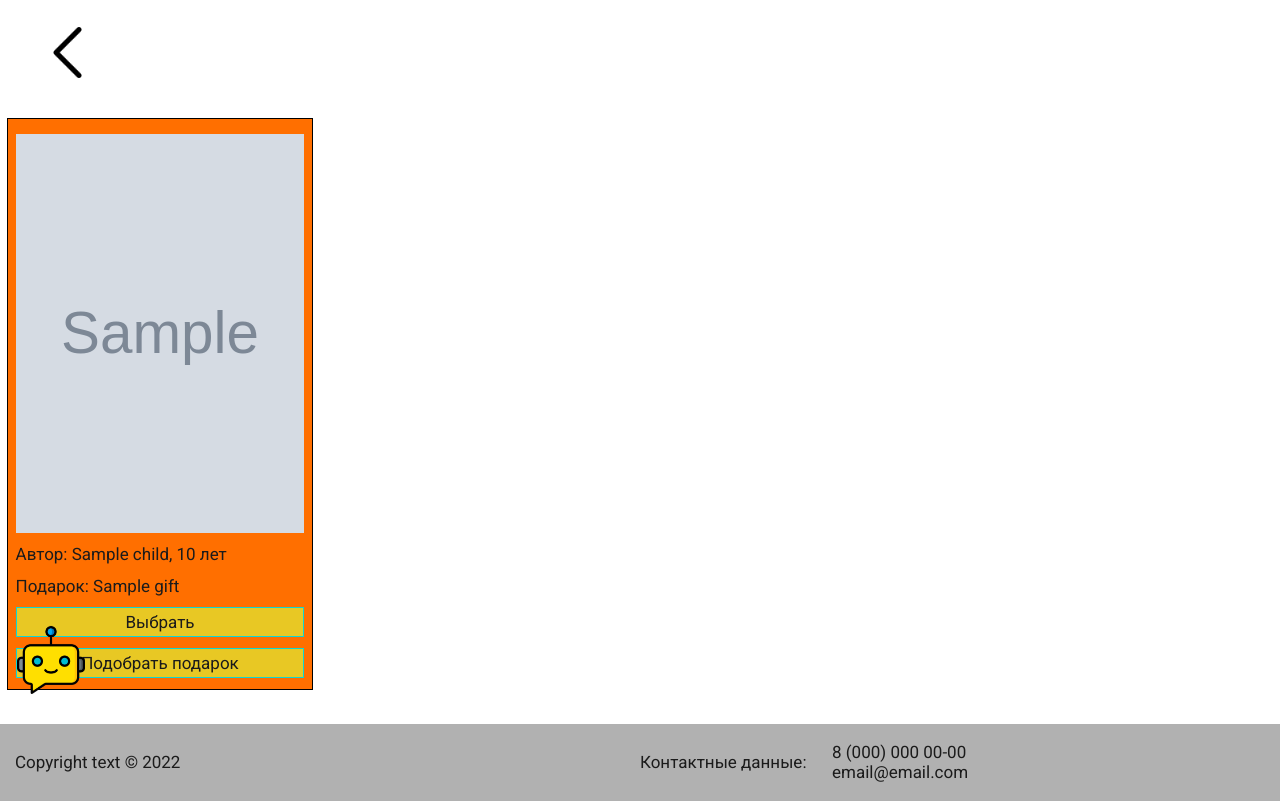
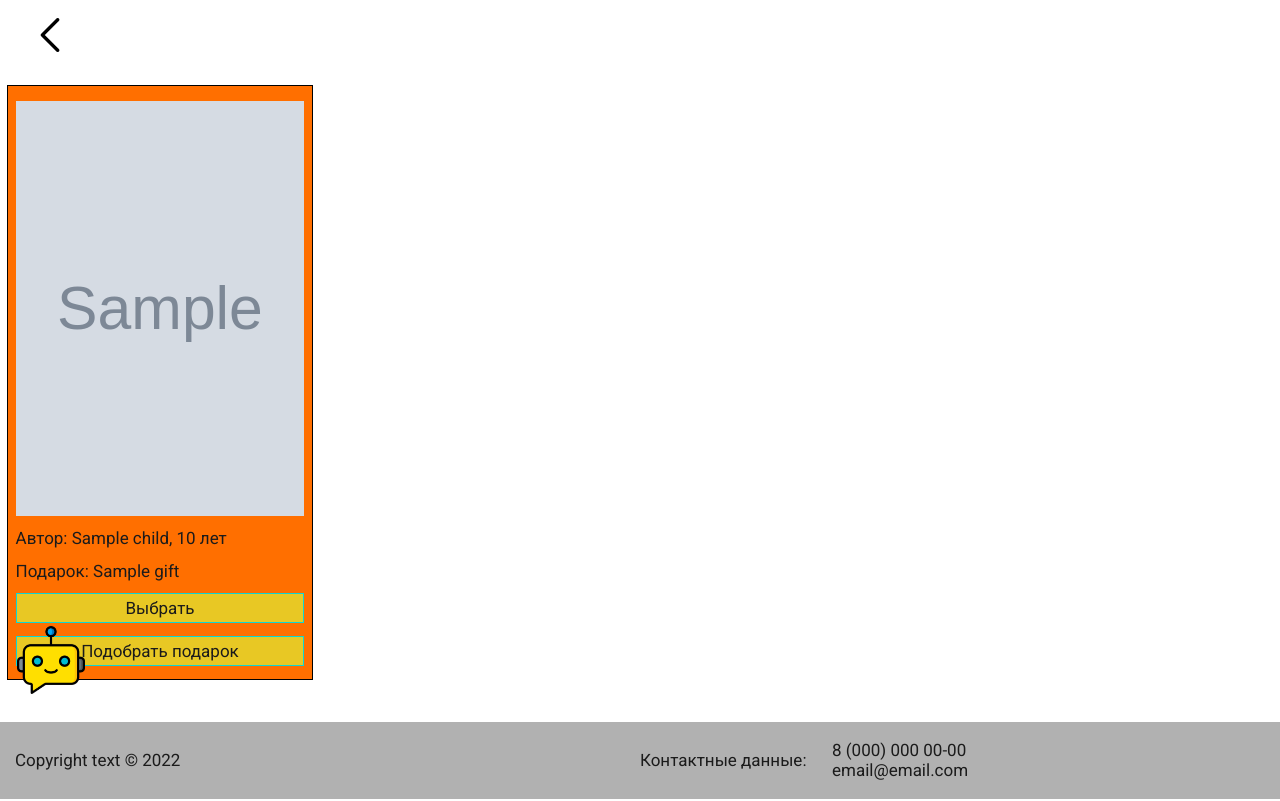
Before and after one commit to grimma2/wishtree, a Django app: page /letters/letter/user/1/ in a window 1280 px wide. Shown: the part 98-899 px from the top of the page. Run offline with Django 3.2, Linux system fonts and the light colour scheme; tables that the repository leaves empty hold one stand-in row (values such as "Sample post"); grey boxes marked "Sample" are stand-in pictures.

Commit message:
fix style

```diff
--- a/letters/static/letters/css/letter-detail.css
+++ b/letters/static/letters/css/letter-detail.css
@@ -9,9 +9,8 @@
 .back-arrow-on-page-container {
     cursor: pointer;
     background-color: white;
-    padding: .5em;
-    height: 3em;
-    width: 3em;
+    height: 2em;
+    width: 2em;
     border: white 1px solid;
     border-radius: 1em;
     display: flex;
--- a/letters/static/letters/css/letters.css
+++ b/letters/static/letters/css/letters.css
@@ -1,7 +1,7 @@
 .letters {
     display: grid;
     grid-template-columns: 1fr 1fr 1fr 1fr;
-    grid-auto-rows: 75vh;
+    grid-auto-rows: 78vh;
 }
 
 .letter-container {
--- a/letters/static/letters/css/medias.css
+++ b/letters/static/letters/css/medias.css
@@ -27,6 +27,9 @@
     }
     #shops {
         grid-template-columns: 850px;
+    }
+    .shop-address {
+        font-size: 0.8em;
     }
     /* end where-buy adaptation */
 
@@ -121,6 +124,10 @@
         width: 16em;
     }
     /* end helper */
+
+    .back-arrow-on-page-container {
+        padding-left: .5em;
+    }
 }
 
 @media screen and (min-height: 1300px) and (max-height: 1499px){
--- a/letters/static/letters/js/script.js
+++ b/letters/static/letters/js/script.js
@@ -1,17 +1,3 @@
-setInterval(() => {
-  if (Math.floor(Math.random() * 3) === 1) {
-    let santa = document.getElementById('santa')
-
-    if (!santa) return
-
-    santa.classList.add('santa-event')
-    setTimeout(() => {
-      santa.classList.remove('santa-event')
-    }, 5000)
-  }
-}, 30000)
-
-
 const url = `${location.protocol}//${location.host}`
 
 let changeButton = document.querySelectorAll('.search-button')
--- a/letters/templates/info/already_select.html
+++ b/letters/templates/info/already_select.html
@@ -1,4 +1,5 @@
 {% load static %}
+<div class="empty-text-container">
     <div class="empty-objects-text block-container">
         <img src="{% static 'letters/images/delbox.png' %}">
         <p>
@@ -6,3 +7,4 @@
             <a href="{% url 'usertools:user_selected' %}">Мои письма</a>
         </p>
     </div>
+</div>
--- a/letters/templates/letters/admin_letter.html
+++ b/letters/templates/letters/admin_letter.html
@@ -58,7 +58,7 @@
                         class="letter-el"
                         href="{% url 'usertools:recommend_goods' gift_pk=letter.gift.pk %}"
                     >
-                        <button class="default-button">Подобрать подарок</button>
+                        <button class="inner-button default-button">Подобрать подарок</button>
                     </a>
                 </div>
             </div>
--- a/letters/templates/letters/user_letter.html
+++ b/letters/templates/letters/user_letter.html
@@ -36,9 +36,14 @@
                     <p class="letter-el">Автор: {{ letter.child.get_full_name }}</p>
                     <p class="letter-el">Подарок: {{ letter.gift.name }}</p>
                     {% if letter.gift.status == 'unselect' %}
-                        <button class="default-button letter-el">
-                            <a href="{% url 'usertools:pick_letter' pk=letter.pk %}">Выбрать</a>
-                        </button>
+                        <a
+                            class="letter-el"
+                            href="{% url 'usertools:pick_letter' pk=letter.pk %}"
+                        >
+                            <button class="default-button inner-button">
+                                <span>Выбрать</span>
+                            </button>
+                        </a>
                         <a
                             class="letter-el"
                             href="{% url 'usertools:recommend_goods' gift_pk=letter.gift.pk %}"
--- a/usertools/static/usertools/css/admin-page.css
+++ b/usertools/static/usertools/css/admin-page.css
@@ -5,7 +5,6 @@ select {
 .choices {
     grid-template-columns: repeat(4, 15vw);
 }
-
 
 /* admin_users */
 .users {
@@ -18,7 +17,7 @@ select {
 
 .user-container {
     background-color: white;
-    border: white 1px solid;
+    border: black 1px solid;
     border-radius: 1.5em;
     padding: 1em .5em 1em 1em;
     display: grid;
--- a/usertools/static/usertools/css/empty-object.css
+++ b/usertools/static/usertools/css/empty-object.css
@@ -1,4 +1,5 @@
 .empty-text-container {
+    margin: 0 auto;
     height: 100vh;
     width: 100%;
     display: flex;
@@ -7,7 +8,7 @@
 }
 
 .empty-objects-text {
-    margin: 0 auto;
+    margin: auto;
     text-align: center;
     display: flex;
     flex-direction: column;
--- a/usertools/static/usertools/js/userheader.js
+++ b/usertools/static/usertools/js/userheader.js
@@ -5,7 +5,7 @@ function showInfoMessage(message) {
 
 function setVisitedMessage (cookieName, messageText) {
   if (!document.cookie.includes(cookieName)) {
-    document.cookie = `${cookieName}=1; expires=Fri, 31 Dec 9999 23:59:59 GMT`
+    document.cookie = `${cookieName}=1; expires=Fri, 31 Dec 9999 23:59:59 GMT; path=/`
     let message = document.querySelector('div.info-message')
     showInfoMessage(message)
     message.querySelector('span.message-text').textContent = messageText
--- a/usertools/templates/usertools/admin_users.html
+++ b/usertools/templates/usertools/admin_users.html
@@ -18,11 +18,6 @@
 </head>
 <body>
 {% include 'components/confirm_message.html' with text='Вы уверены, что хотите отчистить выбранные письма для этого пользователя?' custom_class='clean-user-letters-message' %}
-
-<div style="
-background: url({% static 'letters/images/santa.gif' %});
-background-size: var(--santa-width);
-" id="santa"></div>
 
 <div class="page">
     {% include 'components/admin_header.html' %}
--- a/usertools/templates/usertools/recommend.html
+++ b/usertools/templates/usertools/recommend.html
@@ -41,8 +41,8 @@ async function getShopsAndGoods () {
       'afterbegin',
       `
       <div class="shop">
-          <p class="shop-item">${shop.name}</p>
-          <p class="shop-item">${shop.address}</p>
+          <p class="shop-item shop-name">${shop.name}</p>
+          <p class="shop-item shop-address">${shop.address}</p>
       </div>
       `
     )
@@ -56,7 +56,7 @@ async function getShopsAndGoods () {
       'afterbegin',
       `
       <div class="product-container">
-          <a href="${product.link}">
+          <a class="product-link" href="${product.link}">
               <img class="product-item product-img" src="${product.img}">
               <p class="product-item">${product.name}</p>
               <p class="product-item">${product.sub_text}</p>
```
Also changed, not shown: letters/templates/info/need_select_favorites.html (+8 -5 lines), letters/templates/info/need_select_selected.html (+7 -5 lines), usertools/static/usertools/css/recommend.css (+10 -2 lines). Lines whose indentation alone changed are shown as unchanged.
